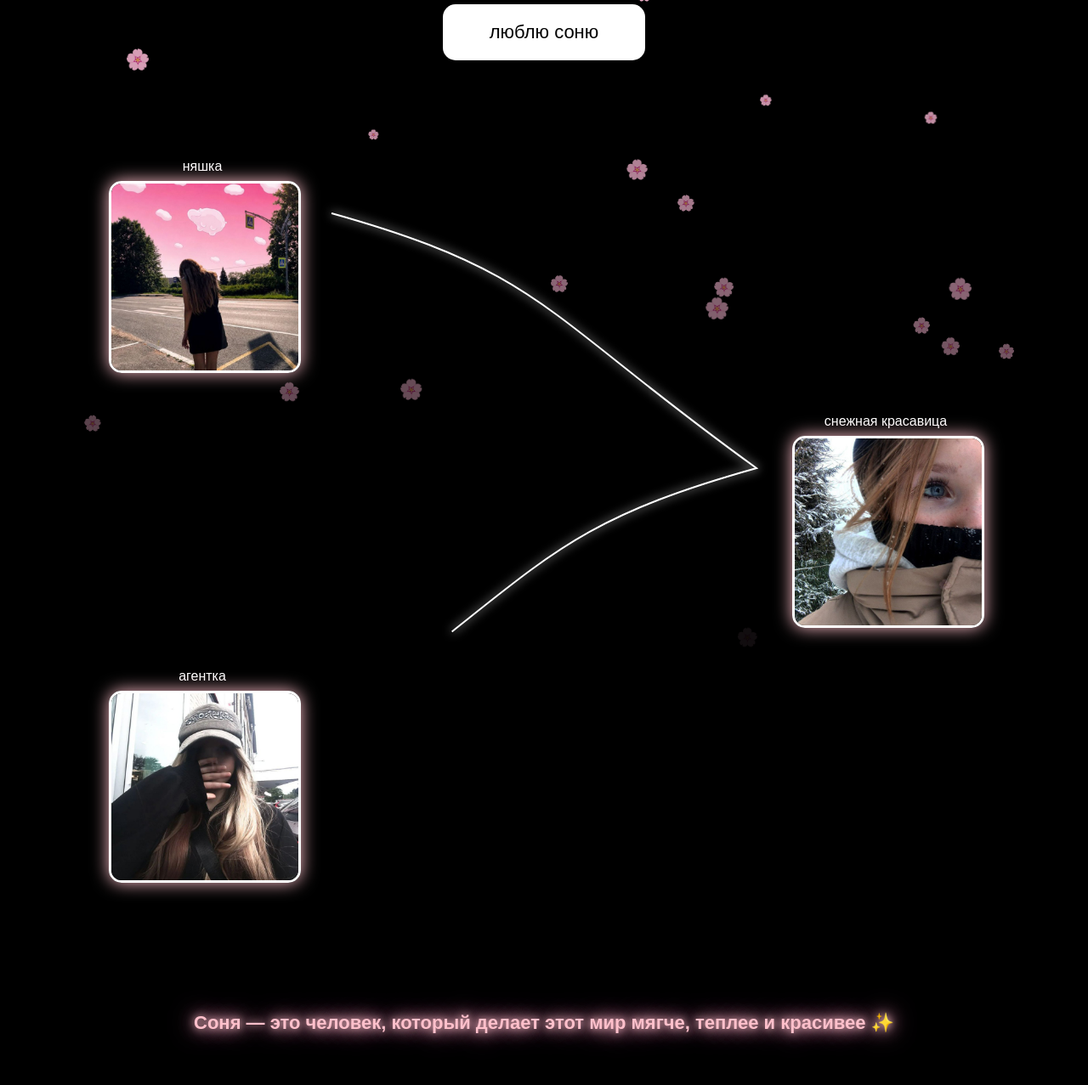
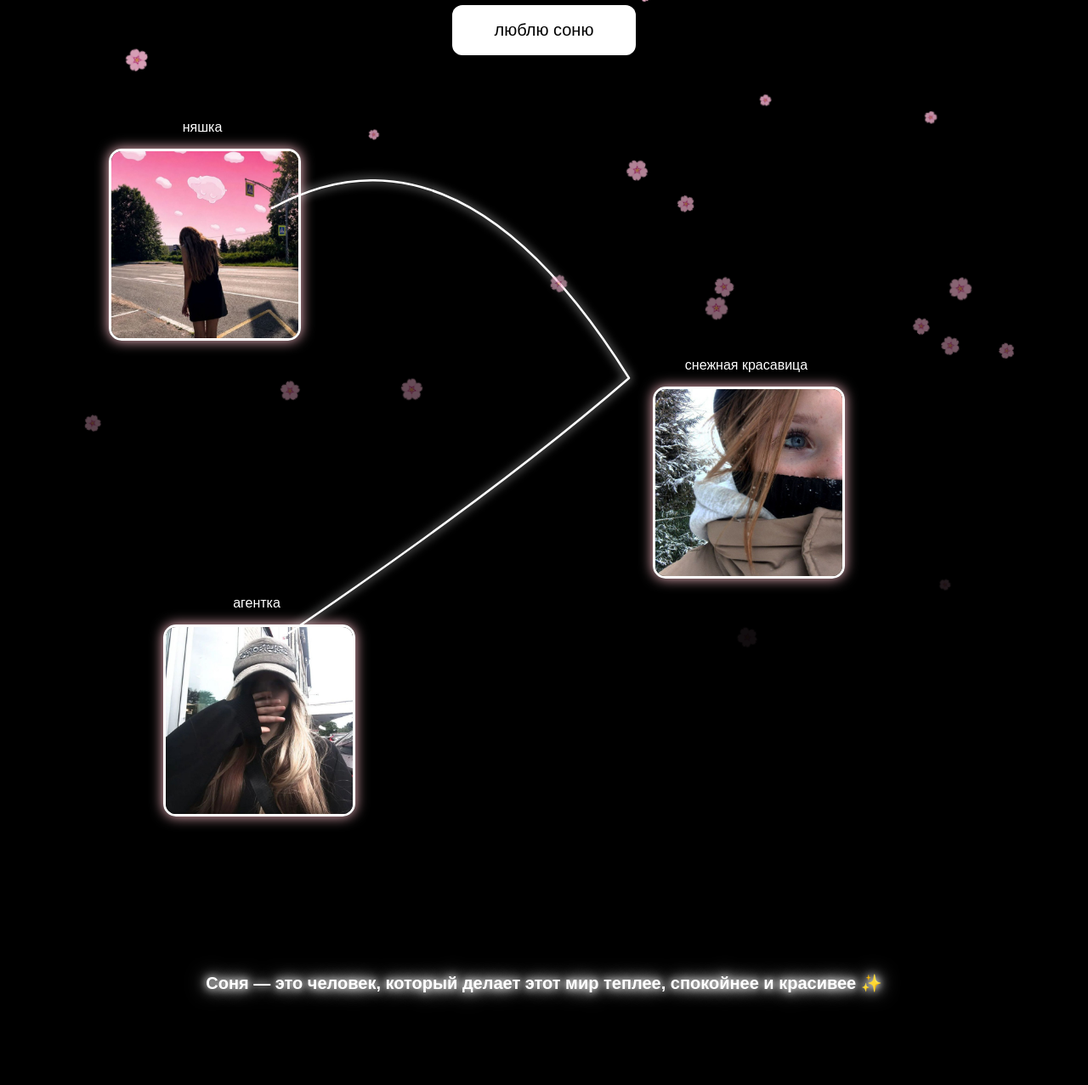
Before and after one commit to amirtiktoker2011083-pixel/Sonya, a plain HTML site: page index.html in a window 1280 px wide. Shown: the part 72-1349 px from the top of the page at 85% size. After the commit the page ends 1291 px from the top, so only its background shows below. Drawn offline with Linux system fonts and the light colour scheme.

Commit message:
Update index.html

```diff
--- a/index.html
+++ b/index.html
@@ -13,24 +13,22 @@ body {
   overflow-x: hidden;
 }
 
-/* 🔝 ТЕКСТ СВЕРХУ */
+/* ВЕРХ */
 h1 {
   text-align: center;
-  margin-top: 25px;
-  font-size: 28px;
+  margin-top: 20px;
 }
 
-/* 💗 КНОПКА ПО ЦЕНТРУ */
 .center {
   display: flex;
   justify-content: center;
-  margin-top: 20px;
+  margin-top: 15px;
 }
 
 button {
-  padding: 20px 55px;
-  font-size: 22px;
-  border-radius: 15px;
+  padding: 18px 50px;
+  font-size: 20px;
+  border-radius: 12px;
   border: none;
   background: white;
   cursor: pointer;
@@ -45,51 +43,50 @@ button:hover {
 /* ГАЛЕРЕЯ */
 .gallery {
   position: relative;
-  margin-top: 100px;
+  width: 100%;
   height: 900px;
+  margin-top: 60px;
 }
 
-/* ФОТО */
-.card {
+/* ТЕКСТЫ + ФОТО */
+.item {
+  position: absolute;
   width: 220px;
   text-align: center;
-  position: absolute;
 }
 
-.card img {
+.item img {
   width: 100%;
   border-radius: 15px;
   border: 3px solid white;
-  box-shadow: 0 0 20px pink;
+  box-shadow: 0 0 15px pink;
 }
 
-.card p {
-  margin-bottom: 8px;
-}
+/* позиции (ровные) */
+.i1 { left: 10%; top: 0; }
+.i2 { left: 60%; top: 280px; }
+.i3 { left: 15%; top: 560px; }
 
-/* позиции */
-.p1 { left: 10%; top: 0; }
-.p2 { right: 10%; top: 300px; }
-.p3 { left: 10%; top: 600px; }
-
-/* 🔥 ЛИНИЯ */
+/* SVG ЛИНИЯ */
 svg {
   position: absolute;
-  top: 0;
-  left: 0;
   width: 100%;
   height: 100%;
   pointer-events: none;
 }
 
+/* красивая линия */
 path {
   stroke: white;
-  stroke-width: 2;
+  stroke-width: 2.5;
   fill: none;
+  stroke-linecap: round;
+  stroke-linejoin: round;
+
   filter: drop-shadow(0 0 6px white);
 
-  stroke-dasharray: 1000;
-  stroke-dashoffset: 1000;
+  stroke-dasharray: 1200;
+  stroke-dashoffset: 1200;
 
   animation: draw 3s ease forwards;
 }
@@ -100,19 +97,20 @@ path {
   }
 }
 
-/* 💖 КОМПЛИМЕНТ ВНИЗУ */
-.bottom-text {
+/* 💬 КОМПЛИМЕНТ */
+.bottom {
   text-align: center;
   margin-top: 120px;
-  margin-bottom: 60px;
-  font-size: 22px;
+  margin-bottom: 50px;
+
+  color: white;
+  font-size: 20px;
   font-weight: bold;
 
-  color: pink;
   text-shadow:
-    0 0 10px pink,
-    0 0 20px pink,
-    0 0 30px hotpink;
+    0 0 8px white,
+    0 0 15px white,
+    0 0 25px white;
 }
 
 /* 🌸 САКУРА */
@@ -126,7 +124,7 @@ path {
 
 @keyframes fall {
   to {
-    transform: translateY(110vh);
+    transform: translateY(110vh) rotate(360deg);
     opacity: 0;
   }
 }
@@ -135,7 +133,6 @@ path {
 
 <body>
 
-<!-- 🔝 ВЕРХ -->
 <h1>твой любимый Амир</h1>
 
 <div class="center">
@@ -144,36 +141,40 @@ path {
   </button>
 </div>
 
-<!-- ФОТО -->
 <div class="gallery">
 
-  <div class="card p1">
+  <!-- 1 -->
+  <div class="item i1">
     <p>няшка</p>
     <img src="IMG_20260523_201659_341.jpg">
   </div>
 
-  <div class="card p2">
+  <!-- 2 -->
+  <div class="item i2">
     <p>снежная красавица</p>
     <img src="IMG_20260523_201702_994.jpg">
   </div>
 
-  <div class="card p3">
+  <!-- 3 -->
+  <div class="item i3">
     <p>агентка</p>
     <img src="IMG_20260523_201704_693.jpg">
   </div>
 
-  <!-- линия -->
+  <!-- 🔥 КРАСИВАЯ ТРАЕКТОРИЯ -->
   <svg viewBox="0 0 1000 900">
-    <path d="M 250 80
-             C 500 150, 500 200, 750 380
-             C 500 450, 500 500, 250 680" />
+    <path d="
+      M 180 120
+      Q 400 0, 600 320
+      Q 450 450, 200 620
+    "/>
   </svg>
 
 </div>
 
-<!-- 💖 НИЗ -->
-<div class="bottom-text">
-  Соня — это человек, который делает этот мир мягче, теплее и красивее ✨
+<!-- 💬 НИЗ -->
+<div class="bottom">
+  Соня — это человек, который делает этот мир теплее, спокойнее и красивее ✨
 </div>
 
 <script>
```
